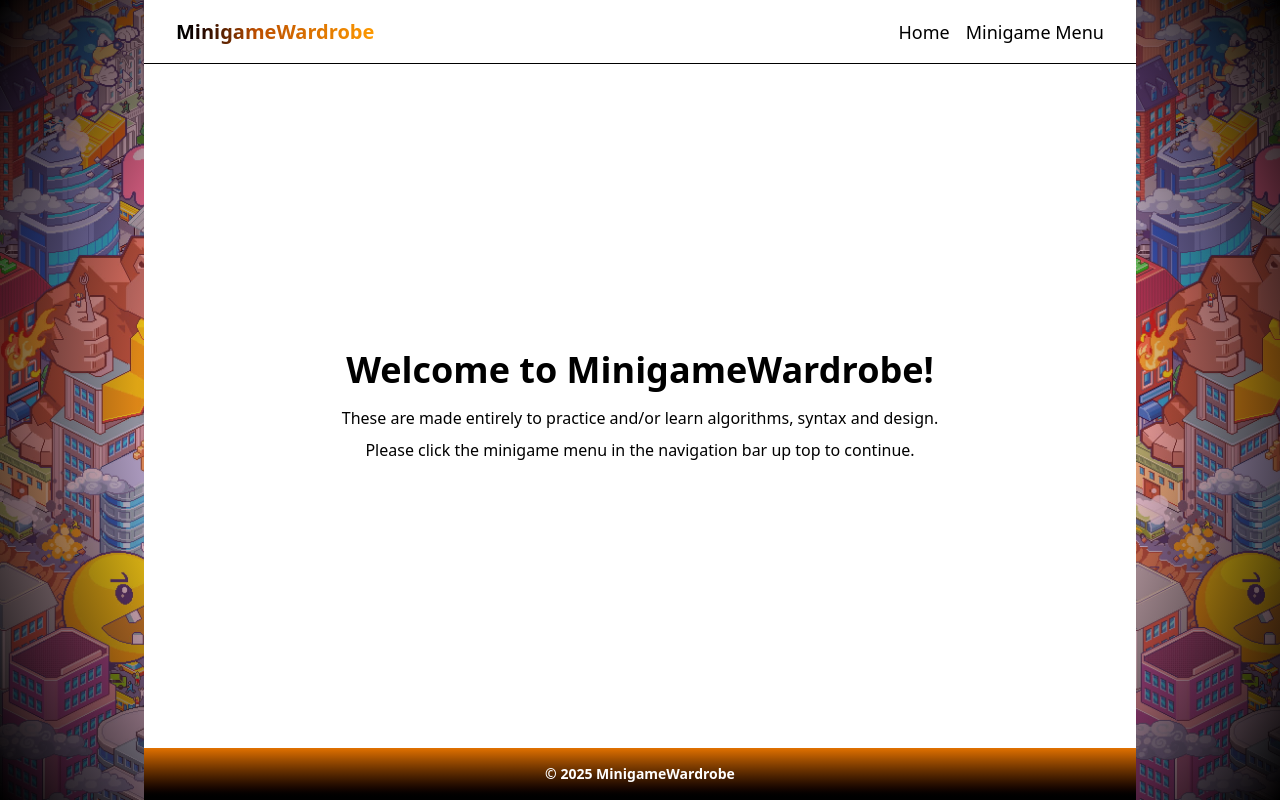
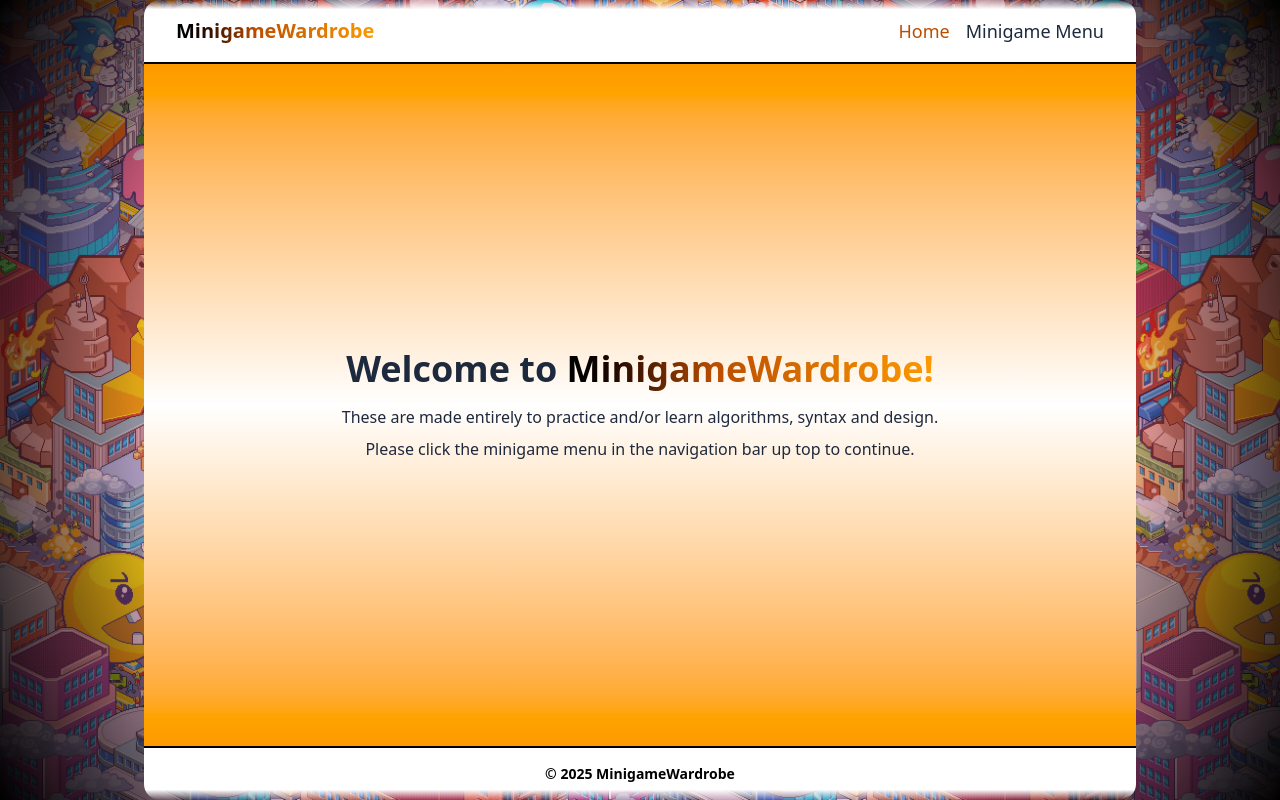
Before and after one commit to MehmetBerkayC/react-minigames, a React (Vite) app: page / in a window 1280 px wide. Built offline with nearby package versions, Linux system fonts and the light colour scheme.

Commit message:
Functional Page Navigation
Bug -> Game Menu should reset when you navigate to it even from the same url location

UI theme is orange currenly.

React NavLinks have active class management, strange way to use it though. Still implemented it for better feedback

```diff
--- a/src/components/DropDownButton.jsx
+++ b/src/components/DropDownButton.jsx
@@ -14,7 +14,7 @@ export default function DropDownButton(props) {
 	const [selectedItem, setSelectedItem] = useState(dropDownItemsList.None);
 
 	return (
-		<div className="bg-slate-800 border border-white rounded-2xl">
+		<div className="bg-slate-800 border-2 border-black rounded-2xl">
 			<button
 				onClick={() => {
 					setToggleDropDown(!toggleDropDown);
--- a/src/components/Footer.jsx
+++ b/src/components/Footer.jsx
@@ -2,7 +2,7 @@ import React from "react";
 
 export default function Footer() {
 	return (
-		<footer className="py-4 text-white text-xs md:text-sm bg-gradient-to-b from-amber-600 to-black border-t w-full text-center font-bold">
+		<footer className="py-4 text-black text-xs md:text-sm bg-gradient-to-b from-white via-80% via-white to-transparent border-t-2 rounded-b-2xl border-black w-full text-center font-bold">
 			<p> &copy; {new Date().getFullYear()} MinigameWardrobe</p>
 		</footer>
 	);
--- a/src/components/Header.jsx
+++ b/src/components/Header.jsx
@@ -6,7 +6,7 @@ export default function Header() {
 	const smallTextBreakpoints = " text-sm sm:text-base md:text-lg ";
 
 	return (
-		<header className="w-full h-16 bg-white border-b shadow-sm ">
+		<header className="w-full h-16 bg-gradient-to-b from-transparent to-15% to-white rounded-t-2xl border-b-2 shadow-sm ">
 			<nav className="h-full flex justify-between items-center px-4 md:px-8">
 				<h1 className={textBreakpoints + " font-bold "}>
 					<span className="bg-clip-text text-transparent bg-gradient-to-r from-black via-40% via-amber-700 to-amber-500">
@@ -15,12 +15,30 @@ export default function Header() {
 				</h1>
 				<ul className={"flex gap-4 " + smallTextBreakpoints}>
 					<li className="cursor-pointer hover:underline">
-						<NavLink to={"/"}>
+						<NavLink
+							to={"/"}
+							className={({ isActive }) =>
+								`${
+									isActive
+										? " text-amber-700 "
+										: " text-slate-800 "
+								}`
+							}
+						>
 							<p>Home</p>
 						</NavLink>
 					</li>
 					<li className="cursor-pointer hover:underline">
-						<NavLink to={"/menu"}>
+						<NavLink
+							to={"/menu"}
+							className={({ isActive }) =>
+								`${
+									isActive
+										? " text-amber-700 "
+										: " text-slate-800 "
+								}`
+							}
+						>
 							<p>Minigame Menu</p>
 						</NavLink>
 					</li>
--- a/src/components/Hero.jsx
+++ b/src/components/Hero.jsx
@@ -1,13 +1,18 @@
 import React from "react";
 
 export default function Hero() {
-	const headlineBreakpoints = " text-2xl sm:text-3xl md:text-4xl ";
-	const paragraphBreakpoints = " text-xs sm:text-sm md:text-base ";
+	const headlineBreakpoints =
+		" text-2xl sm:text-3xl md:text-4xl text-slate-800 ";
+	const paragraphBreakpoints =
+		" text-xs sm:text-sm md:text-base text-slate-800 ";
 
 	return (
-		<section className="w-full flex flex-col items-center justify-center py-16 text-center bg-white">
+		<section className="w-full flex flex-col items-center justify-center py-16 text-center bg-gradient-to-b from-amber-500 via-50% via-white to-amber-500">
 			<h1 className={headlineBreakpoints + " font-bold mb-4 "}>
-				Welcome to MinigameWardrobe!
+				Welcome to{" "}
+				<span className="bg-clip-text text-transparent bg-gradient-to-r from-black via-40% via-amber-700 to-amber-500">
+					MinigameWardrobe!
+				</span>
 			</h1>
 			<p className={paragraphBreakpoints + " mb-2 "}>
 				These are made entirely to practice and/or learn algorithms,
--- a/src/pages/GameMenu.jsx
+++ b/src/pages/GameMenu.jsx
@@ -19,7 +19,7 @@ export default function GameMenu() {
 		<div className="min-h-screen background-with-tint-2 flex flex-col items-center">
 			<div className="w-full max-w-5xl px-4 flex flex-col flex-grow">
 				<Header />
-				<main className="flex flex-grow justify-center bg-gray-100">
+				<main className="flex flex-grow justify-center bg-white">
 					{selectedGame === minigamesList.None ? (
 						<GameSelection
 							minigamesList={minigamesList}
```
